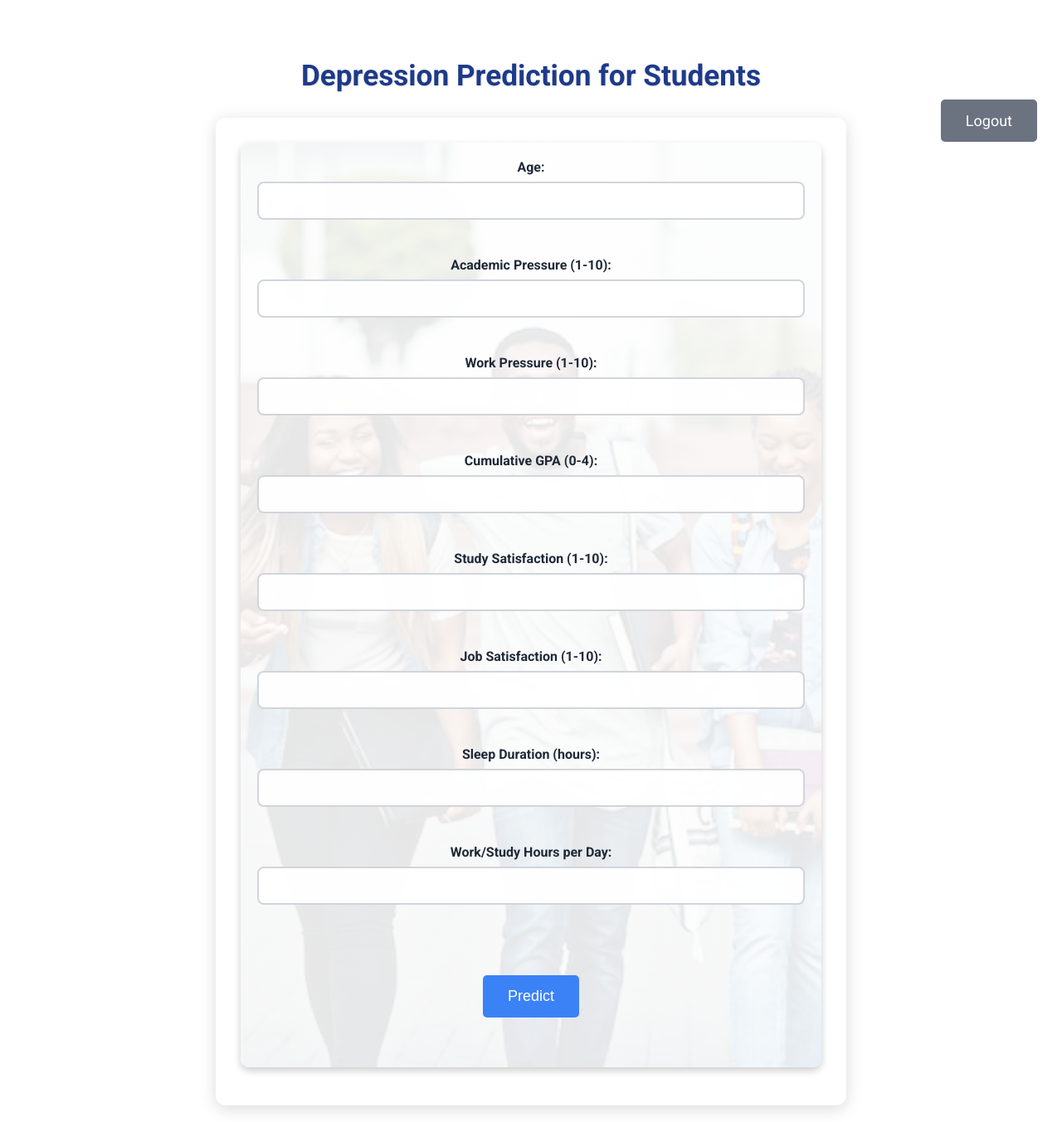
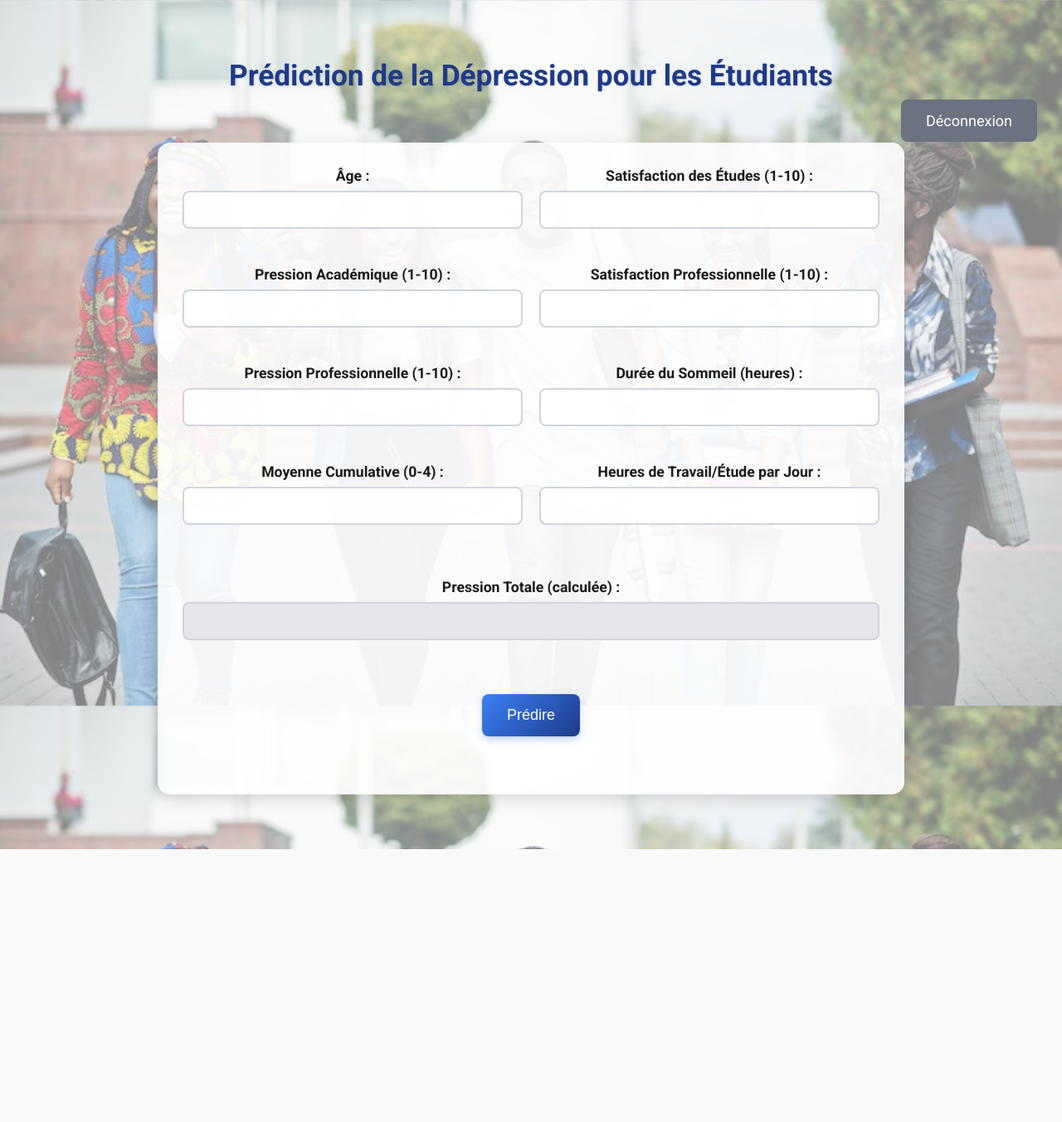
Before and after one commit to AlyTidiga/WebProject, a Flask app: page /predict_form in a window 1280 px wide. Shown: the whole page at 83% size. After the commit the page ends 1024 px from the top, so only its background shows below. Run offline with Flask 2, Linux system fonts and the light colour scheme; a user stored in the database is signed in; parts of the project's set-up code (start-up, migrations or seed data) failed here and were passed over.

```diff
--- a/app.py
+++ b/app.py
@@ -11,7 +11,7 @@ app.secret_key = 'a1b2c3d4e5f6g7h8i9j0k1l2'  # Secure secret key
 
 # Function to connect to the database
 def get_db_connection():
-    conn = sqlite3.connect('users.db')
+    conn = sqlite3.connect('users.db', timeout=10)  # Set timeout to 10 seconds
     conn.row_factory = sqlite3.Row
     return conn
 
@@ -49,33 +49,35 @@ def register():
 
         # Validate input
         if not username or not email or not password:
-            return render_template('register.html', error='All fields are required.')
+            return render_template('register.html', error='Tous les champs sont requis.')
 
         # Connect to the database
         conn = get_db_connection()
         cursor = conn.cursor()
 
-        # Check if username or email already exists
-        cursor.execute('SELECT * FROM users WHERE username = ? OR email = ?', (username, email))
-        existing_user = cursor.fetchone()
+        try:
+            # Check if username or email already exists
+            cursor.execute('SELECT * FROM users WHERE username = ? OR email = ?', (username, email))
+            existing_user = cursor.fetchone()
 
-        if existing_user:
-            conn.close()
-            return render_template('register.html', error='Username or email already exists.')
+            if existing_user:
+                return render_template('register.html', error='Nom d\'utilisateur ou email déjà existant.')
 
-        # Hash the password and insert the new user
-        password_hash = generate_password_hash(password)
-        try:
+            # Hash the password and insert the new user
+            password_hash = generate_password_hash(password)
             cursor.execute('''
                 INSERT INTO users (username, email, password_hash)
                 VALUES (?, ?, ?)
             ''', (username, email, password_hash))
             conn.commit()
-            conn.close()
-            return redirect(url_for('login'))
-        except sqlite3.IntegrityError:
-            conn.close()
-            return render_template('register.html', error='Registration failed. Try again.')
+        except sqlite3.OperationalError as e:
+            conn.rollback()
+            return render_template('register.html', error=f'Erreur de base de données : {str(e)}')
+        finally:
+            cursor.close()
+            conn.close()  # Ensure connection is closed
+
+        return redirect(url_for('login'))
 
     return render_template('register.html')
 
@@ -89,17 +91,24 @@ def login():
         # Connect to the database
         conn = get_db_connection()
         cursor = conn.cursor()
-        cursor.execute('SELECT * FROM users WHERE username = ?', (username,))
-        user = cursor.fetchone()
-        conn.close()
 
-        # Verify credentials
-        if user and check_password_hash(user['password_hash'], password):
-            session['logged_in'] = True
-            session['username'] = username
-            return redirect(url_for('predict_form'))
-        else:
-            return render_template('login.html', error='Invalid username or password.')
+        try:
+            cursor.execute('SELECT * FROM users WHERE username = ?', (username,))
+            user = cursor.fetchone()
+
+            # Verify credentials
+            if user and check_password_hash(user['password_hash'], password):
+                session['logged_in'] = True
+                session['username'] = username
+                return redirect(url_for('predict_form'))
+            else:
+                return render_template('login.html', error='Nom d\'utilisateur ou mot de passe invalide.')
+        except sqlite3.OperationalError as e:
+            return render_template('login.html', error=f'Erreur de base de données : {str(e)}')
+        finally:
+            cursor.close()
+            conn.close()  # Ensure connection is closed
+
     return render_template('login.html')
 
 # Route for the prediction form
@@ -148,12 +157,12 @@ def predict():
         prediction_proba = model.predict_proba(input_df)[0][1]
 
         # Convert prediction to readable text
-        result = 'Depressed' if prediction == 1 else 'Not Depressed'
+        result = 'Déprimé' if prediction == 1 else 'Non déprimé'
 
         return render_template('index.html', prediction=result, probability=round(prediction_proba * 100, 2))
 
     except Exception as e:
-        return render_template('index.html', prediction=f"Error: {str(e)}")
+        return render_template('index.html', prediction=f"Erreur : {str(e)}")
 
 # Route for logout
 @app.route('/logout', methods=['GET'])
--- a/static/css/style.css
+++ b/static/css/style.css
@@ -5,11 +5,17 @@ body {
     margin: 0;
     padding: 20px;
     min-height: 100vh;
-    text-align: center; /* Center all text */
+    text-align: center;
+}
+
+/* Appliquer l'image de fond à toute la page pour la page du formulaire */
+body.prediction-page {
+    background: linear-gradient(rgba(255, 255, 255, 0.5), rgba(255, 255, 255, 0.5)), url('/static/ambiance.jpg') no-repeat center center fixed;
+    background-size: cover;
 }
 
 .welcome-page {
-    background: #f3f4f6; /* Solid color instead of background.jpg */
+    background: #f3f4f6;
 }
 
 header {
@@ -31,12 +37,10 @@ h2 {
 }
 
 main {
-    max-width: 700px;
+    max-width: 900px; /* Élargi pour la grille */
     margin: 0 auto;
-    background: #ffffff;
     padding: 30px;
     border-radius: 12px;
-    box-shadow: 0 4px 20px rgba(0, 0, 0, 0.15);
 }
 
 p {
@@ -77,22 +81,45 @@ form {
 }
 
 .prediction-form-background {
-    background: linear-gradient(rgba(255, 255, 255, 0.9), rgba(255, 255, 255, 0.9)), url('/static/ambiance.jpg') no-repeat center center;
-    background-size: cover;
-    padding: 20px;
-    border-radius: 10px;
-    box-shadow: 0 4px 10px rgba(0, 0, 0, 0.2);
+    background: rgba(255, 255, 255, 0.9);
+    padding: 30px;
+    border-radius: 15px;
+    box-shadow: 0 6px 20px rgba(0, 0, 0, 0.15);
+    transition: transform 0.3s ease;
+}
+
+.prediction-form-background:hover {
+    transform: translateY(-5px);
+}
+
+.form-grid {
+    display: grid;
+    grid-template-columns: 1fr 1fr; /* Deux colonnes */
+    gap: 20px;
+    margin-bottom: 20px;
+}
+
+.form-column {
+    display: flex;
+    flex-direction: column;
+    gap: 20px;
 }
 
 .form-group {
-    margin-bottom: 20px;
+    position: relative;
+}
+
+.form-group.total-pressure {
+    grid-column: 1 / -1; /* Étend sur les deux colonnes */
+    margin-top: 20px;
 }
 
 label {
-    font-weight: 600;
-    color: #1f2937;
+    font-weight: 700;
+    color: #1a1a1a;
     margin-bottom: 8px;
     display: block;
+    font-size: 1.1em;
 }
 
 .form-control {
@@ -101,18 +128,26 @@ label {
     border: 2px solid #d1d5db;
     border-radius: 8px;
     font-size: 1em;
-    transition: border-color 0.3s, box-shadow 0.3s;
     background: rgba(255, 255, 255, 0.95);
+    color: #1a1a1a;
+    transition: border-color 0.3s, box-shadow 0.3s, transform 0.2s;
 }
 
 .form-control:focus {
     outline: none;
     border-color: #3b82f6;
     box-shadow: 0 0 8px rgba(59, 130, 246, 0.3);
+    transform: scale(1.02);
+}
+
+.form-control[readonly] {
+    background: #e5e7eb;
+    cursor: not-allowed;
 }
 
 .form-control.error {
     border-color: #ef4444;
+    animation: shake 0.3s;
 }
 
 .error-message {
@@ -134,24 +169,26 @@ label {
 .btn {
     padding: 15px 30px;
     border: none;
-    border-radius: 5px;
+    border-radius: 8px;
     font-size: 18px;
     cursor: pointer;
     text-decoration: none;
     display: block;
     margin: 40px auto;
     width: fit-content;
-    transition: background-color 0.3s ease, transform 0.3s ease;
+    transition: background-color 0.3s ease, transform 0.3s ease, box-shadow 0.3s ease;
 }
 
 .btn-primary {
-    background: #3b82f6;
+    background: linear-gradient(135deg, #3b82f6, #1e3a8a);
     color: #ffffff;
+    box-shadow: 0 4px 10px rgba(59, 130, 246, 0.3);
 }
 
 .btn-primary:hover {
-    background: #2563eb;
+    background: linear-gradient(135deg, #2563eb, #1e40af);
     transform: translateY(-2px);
+    box-shadow: 0 6px 15px rgba(59, 130, 246, 0.4);
 }
 
 .btn-primary:active {
--- a/static/js/script.js
+++ b/static/js/script.js
@@ -1,136 +1,65 @@
-// Client-side validation for the login form
-document.getElementById('login-form')?.addEventListener('submit', function (e) {
-    let isValid = true;
-    const username = document.getElementById('username').value;
-    const password = document.getElementById('password').value;
+document.addEventListener('DOMContentLoaded', function () {
+    const form = document.getElementById('prediction-form');
+    const inputs = {
+        'Age': { min: 0, max: 100, step: 1, errorId: 'Age-error' },
+        'Academic Pressure': { min: 1, max: 10, step: 0.1, errorId: 'Academic Pressure-error' },
+        'Work Pressure': { min: 1, max: 10, step: 0.1, errorId: 'Work Pressure-error' },
+        'CGPA': { min: 0, max: 4, step: 0.1, errorId: 'CGPA-error' },
+        'Study Satisfaction': { min: 1, max: 10, step: 0.1, errorId: 'Study Satisfaction-error' },
+        'Job Satisfaction': { min: 1, max: 10, step: 0.1, errorId: 'Job Satisfaction-error' },
+        'Sleep Duration': { min: 0, max: 24, step: 0.1, errorId: 'Sleep Duration-error' },
+        'Work/Study Hours': { min: 0, max: 24, step: 0.1, errorId: 'Work/Study Hours-error' }
+    };
 
-    // Reset error messages
-    document.getElementById('username-error').textContent = '';
-    document.getElementById('password-error').textContent = '';
+    // Calculer Total Pressure dynamiquement
+    const academicPressureInput = document.getElementById('Academic Pressure');
+    const workPressureInput = document.getElementById('Work Pressure');
+    const totalPressureInput = document.getElementById('Total Pressure');
 
-    // Validate username
-    if (!username) {
-        document.getElementById('username-error').textContent = 'Username is required.';
-        isValid = false;
+    function updateTotalPressure() {
+        const academic = parseFloat(academicPressureInput.value) || 0;
+        const work = parseFloat(workPressureInput.value) || 0;
+        totalPressureInput.value = (academic + work).toFixed(1);
     }
 
-    // Validate password
-    if (!password) {
-        document.getElementById('password-error').textContent = 'Password is required.';
-        isValid = false;
-    }
+    academicPressureInput.addEventListener('input', updateTotalPressure);
+    workPressureInput.addEventListener('input', updateTotalPressure);
 
-    if (!isValid) {
-        e.preventDefault();
-    }
-});
+    // Validation des champs
+    form.addEventListener('submit', function (event) {
+        let isValid = true;
 
-// Client-side validation for the registration form
-document.getElementById('register-form')?.addEventListener('submit', function (e) {
-    let isValid = true;
-    const username = document.getElementById('username').value;
-    const email = document.getElementById('email').value;
-    const password = document.getElementById('password').value;
+        for (const [name, constraints] of Object.entries(inputs)) {
+            const input = document.getElementById(name);
+            const errorElement = document.getElementById(constraints.errorId);
+            const value = parseFloat(input.value);
 
-    // Reset error messages
-    document.getElementById('username-error').textContent = '';
-    document.getElementById('email-error').textContent = '';
-    document.getElementById('password-error').textContent = '';
+            if (!input.value) {
+                input.classList.add('error');
+                errorElement.textContent = 'Ce champ est requis.';
+                isValid = false;
+            } else if (isNaN(value) || value < constraints.min || value > constraints.max) {
+                input.classList.add('error');
+                errorElement.textContent = `Veuillez entrer une valeur entre ${constraints.min} et ${constraints.max}.`;
+                isValid = false;
+            } else {
+                input.classList.remove('error');
+                errorElement.textContent = '';
+            }
+        }
 
-    // Validate username
-    if (!username) {
-        document.getElementById('username-error').textContent = 'Username is required.';
-        isValid = false;
-    }
-
-    // Validate email
-    if (!email || !/^[^\s@]+@[^\s@]+\.[^\s@]+$/.test(email)) {
-        document.getElementById('email-error').textContent = 'Valid email is required.';
-        isValid = false;
-    }
-
-    // Validate password
-    if (!password || password.length < 6) {
-        document.getElementById('password-error').textContent = 'Password must be at least 6 characters.';
-        isValid = false;
-    }
-
-    if (!isValid) {
-        e.preventDefault();
-    }
-});
-
-// Client-side validation for the prediction form
-document.getElementById('prediction-form')?.addEventListener('submit', function (e) {
-    let isValid = true;
-
-    // Reset error messages
-    const fields = [
-        'Age', 'Academic Pressure', 'Work Pressure', 'CGPA',
-        'Study Satisfaction', 'Job Satisfaction', 'Sleep Duration', 'Work/Study Hours'
-    ];
-
-    fields.forEach(field => {
-        document.getElementById(`${field}-error`).textContent = '';
+        if (!isValid) {
+            event.preventDefault();
+        }
     });
 
-    // Validate Age
-    const age = parseFloat(document.getElementById('Age').value);
-    if (isNaN(age) || age < 0 || age > 100) {
-        document.getElementById('Age-error').textContent = 'Age must be between 0 and 100.';
-        isValid = false;
-    }
-
-    // Validate Academic Pressure
-    const academicPressure = parseFloat(document.getElementById('Academic Pressure').value);
-    if (isNaN(academicPressure) || academicPressure < 1 || academicPressure > 10) {
-        document.getElementById('Academic Pressure-error').textContent = 'Academic Pressure must be between 1 and 10.';
-        isValid = false;
-    }
-
-    // Validate Work Pressure
-    const workPressure = parseFloat(document.getElementById('Work Pressure').value);
-    if (isNaN(workPressure) || workPressure < 1 || workPressure > 10) {
-        document.getElementById('Work Pressure-error').textContent = 'Work Pressure must be between 1 and 10.';
-        isValid = false;
-    }
-
-    // Validate CGPA
-    const cgpa = parseFloat(document.getElementById('CGPA').value);
-    if (isNaN(cgpa) || cgpa < 0 || cgpa > 4) {
-        document.getElementById('CGPA-error').textContent = 'CGPA must be between 0 and 4.';
-        isValid = false;
-    }
-
-    // Validate Study Satisfaction
-    const studySatisfaction = parseFloat(document.getElementById('Study Satisfaction').value);
-    if (isNaN(studySatisfaction) || studySatisfaction < 1 || studySatisfaction > 10) {
-        document.getElementById('Study Satisfaction-error').textContent = 'Study Satisfaction must be between 1 and 10.';
-        isValid = false;
-    }
-
-    // Validate Job Satisfaction
-    const jobSatisfaction = parseFloat(document.getElementById('Job Satisfaction').value);
-    if (isNaN(jobSatisfaction) || jobSatisfaction < 1 || jobSatisfaction > 10) {
-        document.getElementById('Job Satisfaction-error').textContent = 'Job Satisfaction must be between 1 and 10.';
-        isValid = false;
-    }
-
-    // Validate Sleep Duration
-    const sleepDuration = parseFloat(document.getElementById('Sleep Duration').value);
-    if (isNaN(sleepDuration) || sleepDuration < 0 || sleepDuration > 24) {
-        document.getElementById('Sleep Duration-error').textContent = 'Sleep Duration must be between 0 and 24 hours.';
-        isValid = false;
-    }
-
-    // Validate Work/Study Hours
-    const workStudyHours = parseFloat(document.getElementById('Work/Study Hours').value);
-    if (isNaN(workStudyHours) || workStudyHours < 0 || workStudyHours > 24) {
-        document.getElementById('Work/Study Hours-error').textContent = 'Work/Study Hours must be between 0 and 24 hours.';
-        isValid = false;
-    }
-
-    if (!isValid) {
-        e.preventDefault();
-    }
+    // Supprimer les erreurs à la saisie
+    Object.keys(inputs).forEach(name => {
+        const input = document.getElementById(name);
+        input.addEventListener('input', function () {
+            const errorElement = document.getElementById(inputs[name].errorId);
+            input.classList.remove('error');
+            errorElement.textContent = '';
+        });
+    });
 });
--- a/templates/index.html
+++ b/templates/index.html
@@ -41,70 +41,84 @@
 <html lang="en">
 <head>
     <meta charset="UTF-8">
-    <title>Depression Prediction</title>
+    <title>Prédiction de la Dépression</title>
     <!-- Google Fonts (Roboto) -->
     <link href="https://fonts.googleapis.com/css2?family=Roboto:wght@400;700&display=swap" rel="stylesheet">
     <!-- Local styles -->
-    <link rel="stylesheet" href="{{ url_for('static', filename='css/style.css') }}?v=4">
+    <link rel="stylesheet" href="{{ url_for('static', filename='css/style.css') }}?v=7">
 </head>
-<body>
+<body class="prediction-page">
     <header>
-        <h1>Depression Prediction for Students</h1>
-        <a href="{{ url_for('logout') }}" class="btn btn-secondary">Logout</a>
+        <h1>Prédiction de la Dépression pour les Étudiants</h1>
+        <a href="{{ url_for('logout') }}" class="btn btn-secondary">Déconnexion</a>
     </header>
     <main>
         <form id="prediction-form" class="prediction-form-background" method="POST" action="{{ url_for('predict') }}">
+            <div class="form-grid">
+                <!-- Colonne gauche -->
+                <div class="form-column">
                     <div class="form-group">
-                <label for="Age">Age:</label>
+                        <label for="Age">Âge :</label>
                         <input type="number" id="Age" name="Age" class="form-control" required min="0" max="100" step="1">
                         <span class="error-message" id="Age-error"></span>
                     </div>
                     <div class="form-group">
-                <label for="Academic Pressure">Academic Pressure (1-10):</label>
+                        <label for="Academic Pressure">Pression Académique (1-10) :</label>
                         <input type="number" id="Academic Pressure" name="Academic Pressure" class="form-control" required min="1" max="10" step="0.1">
                         <span class="error-message" id="Academic Pressure-error"></span>
                     </div>
                     <div class="form-group">
-                <label for="Work Pressure">Work Pressure (1-10):</label>
+                        <label for="Work Pressure">Pression Professionnelle (1-10) :</label>
                         <input type="number" id="Work Pressure" name="Work Pressure" class="form-control" required min="1" max="10" step="0.1">
                         <span class="error-message" id="Work Pressure-error"></span>
                     </div>
                     <div class="form-group">
-                <label for="CGPA">Cumulative GPA (0-4):</label>
+                        <label for="CGPA">Moyenne Cumulative (0-4) :</label>
                         <input type="number" id="CGPA" name="CGPA" class="form-control" required min="0" max="4" step="0.1">
                         <span class="error-message" id="CGPA-error"></span>
                     </div>
+                </div>
+                <!-- Colonne droite -->
+                <div class="form-column">
                     <div class="form-group">
-                <label for="Study Satisfaction">Study Satisfaction (1-10):</label>
+                        <label for="Study Satisfaction">Satisfaction des Études (1-10) :</label>
                         <input type="number" id="Study Satisfaction" name="Study Satisfaction" class="form-control" required min="1" max="10" step="0.1">
                         <span class="error-message" id="Study Satisfaction-error"></span>
                     </div>
                     <div class="form-group">
-                <label for="Job Satisfaction">Job Satisfaction (1-10):</label>
+                        <label for="Job Satisfaction">Satisfaction Professionnelle (1-10) :</label>
                         <input type="number" id="Job Satisfaction" name="Job Satisfaction" class="form-control" required min="1" max="10" step="0.1">
                         <span class="error-message" id="Job Satisfaction-error"></span>
                     </div>
                     <div class="form-group">
-                <label for="Sleep Duration">Sleep Duration (hours):</label>
+                        <label for="Sleep Duration">Durée du Sommeil (heures) :</label>
                         <input type="number" id="Sleep Duration" name="Sleep Duration" class="form-control" required min="0" max="24" step="0.1">
                         <span class="error-message" id="Sleep Duration-error"></span>
                     </div>
                     <div class="form-group">
-                <label for="Work/Study Hours">Work/Study Hours per Day:</label>
+                        <label for="Work/Study Hours">Heures de Travail/Étude par Jour :</label>
                         <input type="number" id="Work/Study Hours" name="Work/Study Hours" class="form-control" required min="0" max="24" step="0.1">
                         <span class="error-message" id="Work/Study Hours-error"></span>
                     </div>
-            <button type="submit" class="btn btn-primary">Predict</button>
+                </div>
+            </div>
+            <!-- Champ Total Pressure (calculé) -->
+            <div class="form-group total-pressure">
+                <label for="Total Pressure">Pression Totale (calculée) :</label>
+                <input type="number" id="Total Pressure" name="Total Pressure" class="form-control" readonly>
+                <span class="error-message" id="Total Pressure-error"></span>
+            </div>
+            <button type="submit" class="btn btn-primary">Prédire</button>
         </form>
 
         {% if prediction %}
         <div class="result">
-            <h2>Result:</h2>
-            <p class="prediction-text">Prediction: {{ prediction }}</p>
-            <p class="probability-text">Probability: {{ probability }}%</p>
+            <h2>Résultat :</h2>
+            <p class="prediction-text">Prédiction : {{ prediction }}</p>
+            <p class="probability-text">Probabilité : {{ probability }}%</p>
         </div>
         {% endif %}
     </main>
-    <script src="{{ url_for('static', filename='js/script.js') }}?v=4"></script>
+    <script src="{{ url_for('static', filename='js/script.js') }}?v=7"></script>
 </body>
 </html>
```
Also changed, not shown: other parts of static/css/style.css (+22 -13 lines). Lines whose indentation alone changed are shown as unchanged.
